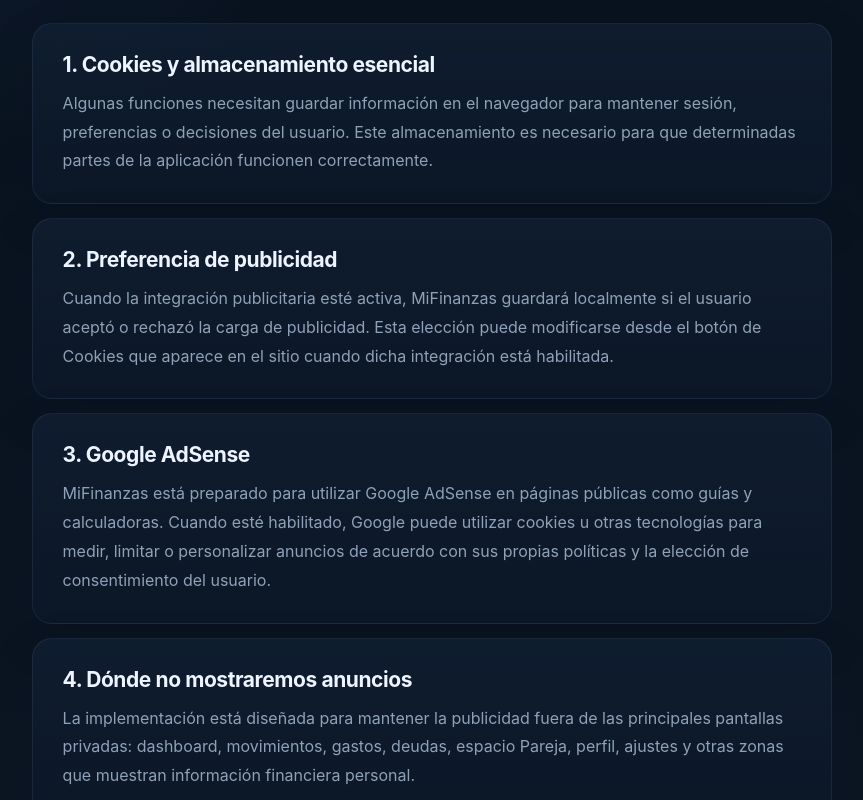
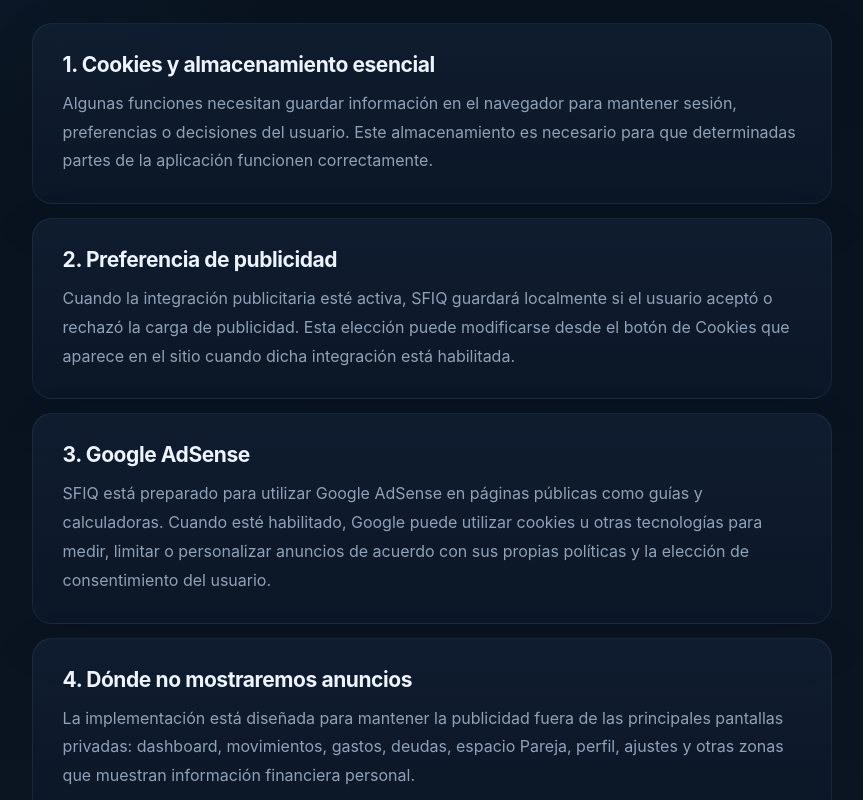
Before and after one commit to Sofonias-23/MiFinanzas, a Next.js app in the folder web/: page /cookies in a window 1280 px wide. Shown: the part 444-1244 px from the top of the page, without its empty margins (208-1071 px from the left). Built offline with nearby package versions, Linux system fonts and the light colour scheme.

Commit message:
Actualizar marca pública a SFIQ

```diff
--- a/web/app/cookies/page.tsx
+++ b/web/app/cookies/page.tsx
@@ -1,8 +1,8 @@
 import PublicLegalShell from '@/components/PublicLegalShell';
 
 export const metadata = {
-  title: 'Política de cookies | MiFinanzas',
-  description: 'Información sobre cookies, almacenamiento local y publicidad en MiFinanzas.',
+  title: 'Política de cookies | SFIQ',
+  description: 'Información sobre cookies, almacenamiento local y publicidad en SFIQ.',
 };
 
 export default function CookiesPage() {
@@ -10,7 +10,7 @@ export default function CookiesPage() {
     <PublicLegalShell
       kicker="LEGAL · COOKIES"
       title="Política de cookies"
-      intro="Aquí explicamos qué tecnologías de almacenamiento puede usar MiFinanzas y cómo puedes controlar la publicidad."
+      intro="Aquí explicamos qué tecnologías de almacenamiento puede usar SFIQ y cómo puedes controlar la publicidad."
     >
       <article>
         <h2>1. Cookies y almacenamiento esencial</h2>
@@ -24,7 +24,7 @@ export default function CookiesPage() {
       <article>
         <h2>2. Preferencia de publicidad</h2>
         <p>
-          Cuando la integración publicitaria esté activa, MiFinanzas guardará localmente si el usuario aceptó o
+          Cuando la integración publicitaria esté activa, SFIQ guardará localmente si el usuario aceptó o
           rechazó la carga de publicidad. Esta elección puede modificarse desde el botón de Cookies que aparece en
           el sitio cuando dicha integración está habilitada.
         </p>
@@ -33,7 +33,7 @@ export default function CookiesPage() {
       <article>
         <h2>3. Google AdSense</h2>
         <p>
-          MiFinanzas está preparado para utilizar Google AdSense en páginas públicas como guías y calculadoras.
+          SFIQ está preparado para utilizar Google AdSense en páginas públicas como guías y calculadoras.
           Cuando esté habilitado, Google puede utilizar cookies u otras tecnologías para medir, limitar o
           personalizar anuncios de acuerdo con sus propias políticas y la elección de consentimiento del usuario.
         </p>
```
